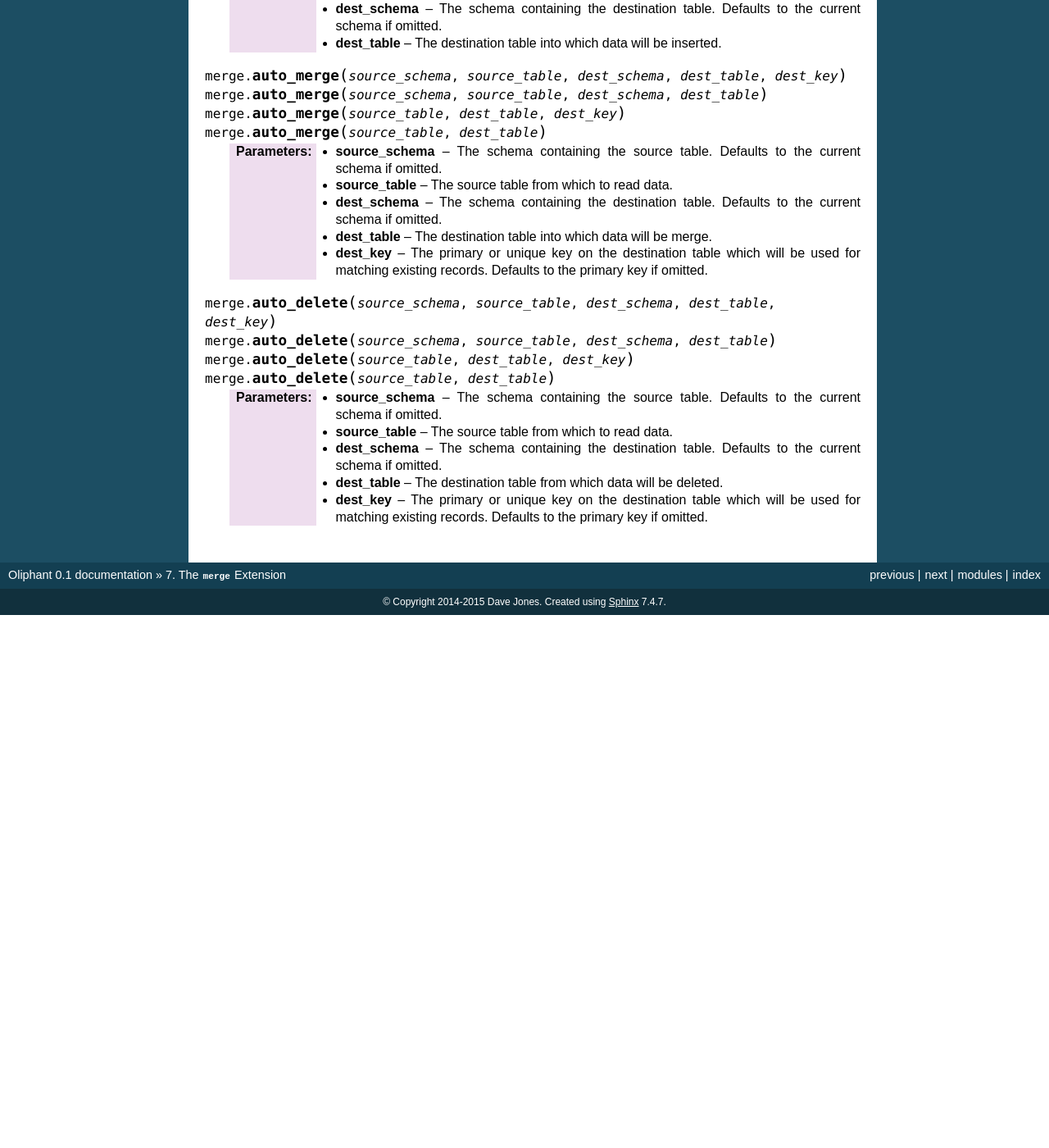
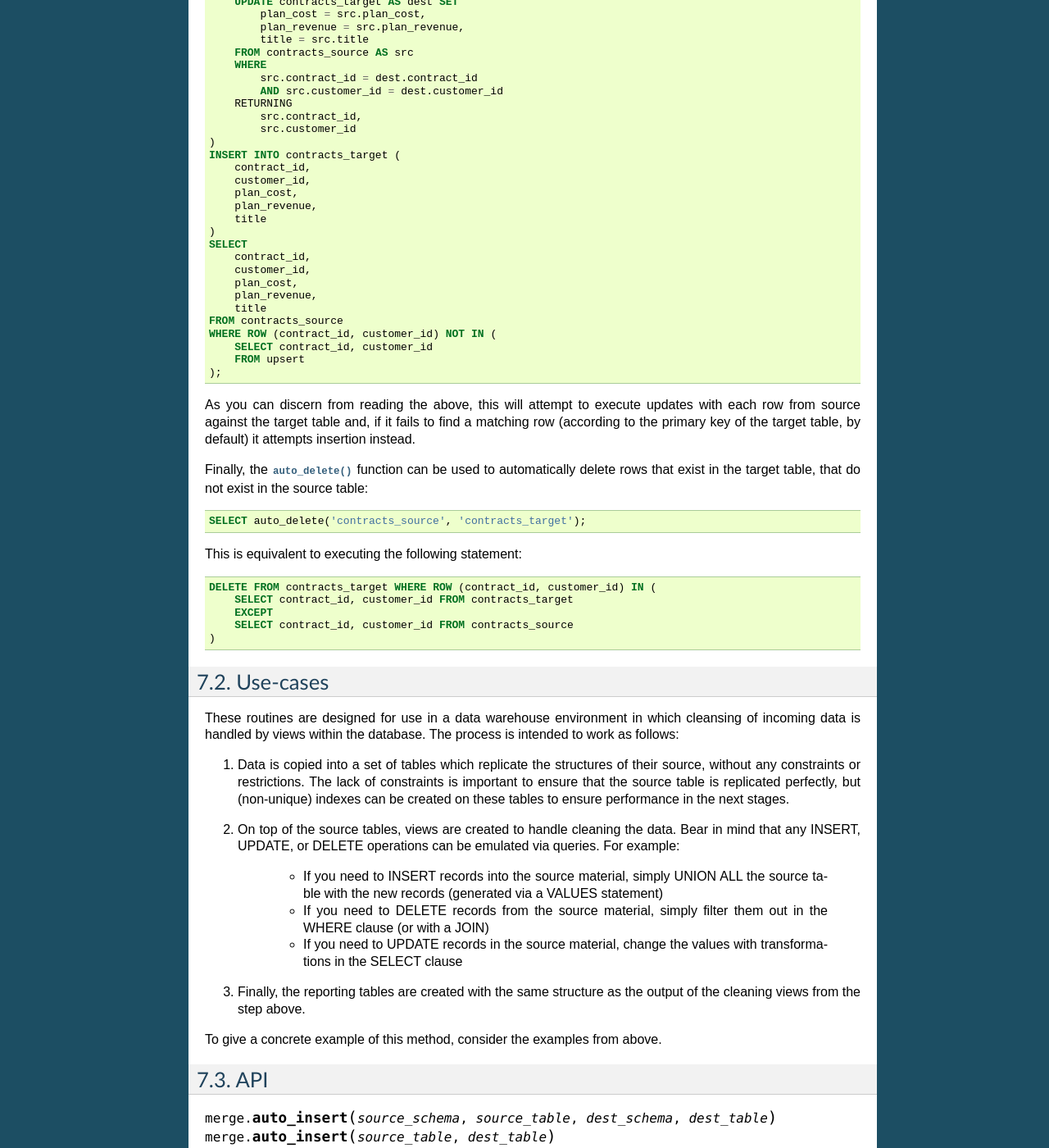
Before and after one commit to waveform-computing/oliphant, a Sphinx documentation site: the page built from docs/merge.rst, in a window 1280 px wide and 1400 px high, scrolled down 1399 px. Shown: the whole window at 82% size. Built offline with Sphinx 7.4.7, drawn with Linux system fonts in a browser that asks for light colours; pages that are not in the unit, such as notebooks, are missing from menus; before the commit the page ends 2149 px from its top, so only the background shows below that; some of the changed text lies outside the part shown.

Commit message:
More work on the merge docs

```diff
--- a/docs/merge.rst
+++ b/docs/merge.rst
@@ -35,7 +35,7 @@ position). In the following examples we will assume these table definitions:
         title           varchar(20) NOT NULL,
         plan_cost       decimal(18, 2) NOT NULL,
         plan_revenue    decimal(18, 2) NOT NULL,
-        last_updated    timestamp NOT NULL
+        last_updated    timestamp NOT NULL,
         last_updated_by name NOT NULL
     );
 
@@ -83,6 +83,103 @@ present in both tables are excluded, so ``last_updated`` and
 ``last_updated_by`` from the source table are ignored while ``actual_cost`` and
 ``actual_revenue`` will use their default values in the target table.
 
+The similar function :func:`auto_merge` can be used to perform an "upsert" (a
+combination of INSERT or UPDATE as appropriate) between two tables. The
+function can be used with our example relations like so:
+
+.. code-block:: sql
+
+    SELECT auto_merge('contracts_source', 'contracts_target');
+
+This is equivalent to executing the following SQL:
+
+.. code-block:: sql
+
+    WITH upsert AS (
+        UPDATE contracts_target AS dest SET
+            plan_cost = src.plan_cost,
+            plan_revenue = src.plan_revenue,
+            title = src.title
+        FROM contracts_source AS src
+        WHERE
+            src.contract_id = dest.contract_id
+            AND src.customer_id = dest.customer_id
+        RETURNING
+            src.contract_id,
+            src.customer_id
+    )
+    INSERT INTO contracts_target (
+        contract_id,
+        customer_id,
+        plan_cost,
+        plan_revenue,
+        title
+    )
+    SELECT
+        contract_id,
+        customer_id,
+        plan_cost,
+        plan_revenue,
+        title
+    FROM contracts_source
+    WHERE ROW (contract_id, customer_id) NOT IN (
+        SELECT contract_id, customer_id
+        FROM upsert
+    );
+
+As you can discern from reading the above, this will attempt to execute updates
+with each row from source against the target table and, if it fails to find
+a matching row (according to the primary key of the target table, by default)
+it attempts insertion instead.
+
+Finally, the :func:`auto_delete` function can be used to automatically delete
+rows that exist in the target table, that do not exist in the source table:
+
+.. code-block:: sql
+
+    SELECT auto_delete('contracts_source', 'contracts_target');
+
+This is equivalent to executing the following statement:
+
+.. code-block:: sql
+
+    DELETE FROM contracts_target WHERE ROW (contract_id, customer_id) IN (
+        SELECT contract_id, customer_id FROM contracts_target
+        EXCEPT
+        SELECT contract_id, customer_id FROM contracts_source
+    )
+
+Use-cases
+=========
+
+These routines are designed for use in a data warehouse environment in which
+cleansing of incoming data is handled by views within the database.  The
+process is intended to work as follows:
+
+1. Data is copied into a set of tables which replicate the structures of their
+   source, without any constraints or restrictions. The lack of constraints
+   is important to ensure that the source table is replicated perfectly, but
+   (non-unique) indexes can be created on these tables to ensure performance
+   in the next stages.
+
+2. On top of the source tables, views are created to handle cleaning the data.
+   Bear in mind that any INSERT, UPDATE, or DELETE operations can be emulated
+   via queries. For example:
+
+    - If you need to INSERT records into the source material, simply UNION ALL
+      the source table with the new records (generated via a VALUES statement)
+
+    - If you need to DELETE records from the source material, simply filter
+      them out in the WHERE clause (or with a JOIN)
+
+    - If you need to UPDATE records in the source material, change the values
+      with transformations in the SELECT clause
+
+3. Finally, the reporting tables are created with the same structure as the
+   output of the cleaning views from the step above.
+
+To give a concrete example of this method, consider the examples from above.
+
 API
 ===
 
```
